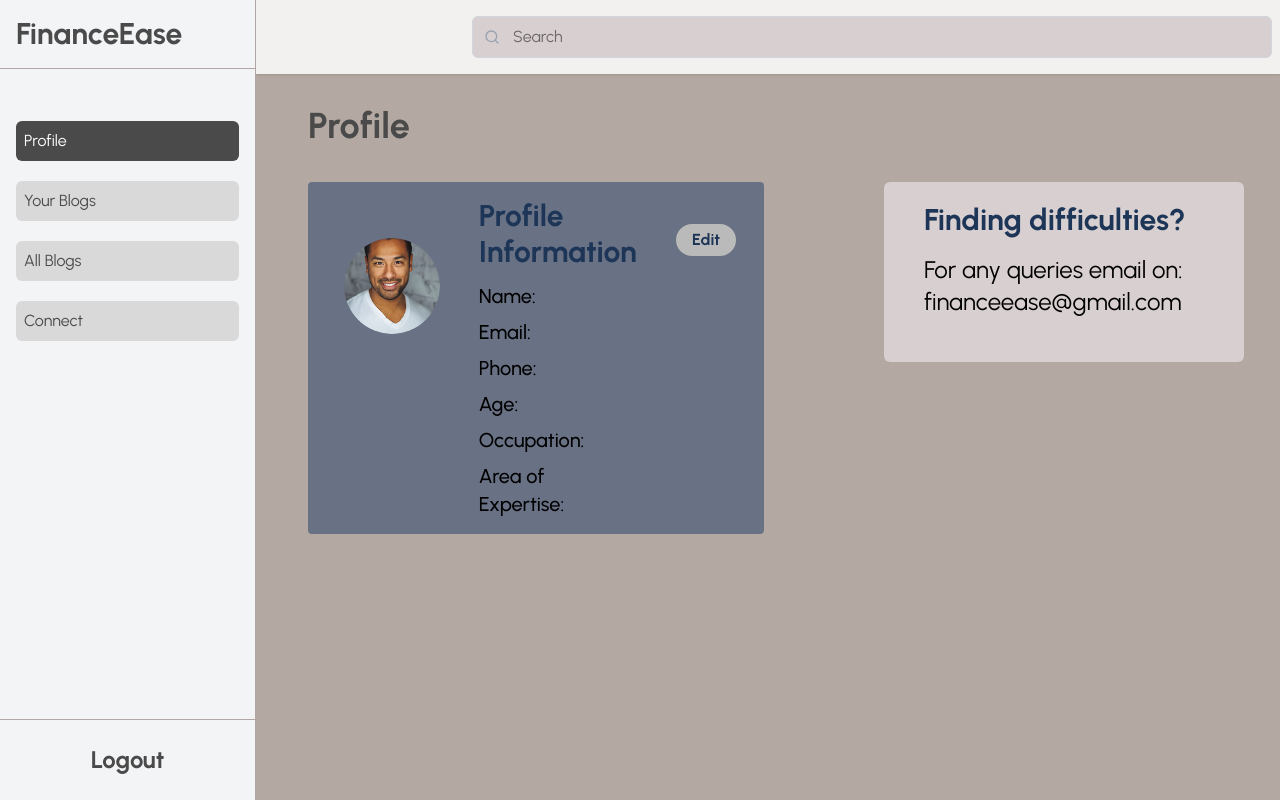
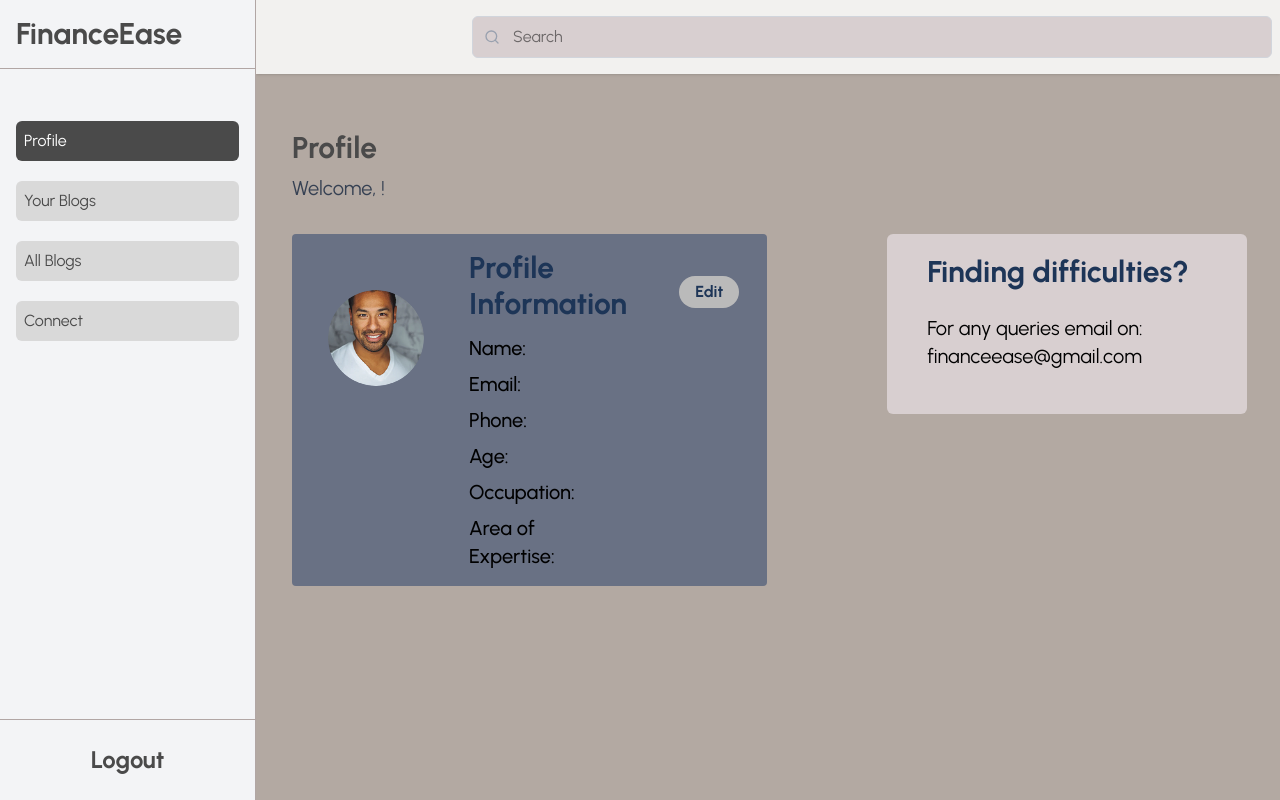
Before and after one commit to Het1203/FinanceEase, a React (Vite) app in the folder client/: page /expert/profile in a window 1280 px wide. Built offline with nearby package versions, Linux system fonts and the light colour scheme; no server answers.

Commit message:
Modified Expert Profile

```diff
--- a/client/src/components/ExpertProfile.jsx
+++ b/client/src/components/ExpertProfile.jsx
@@ -72,8 +72,9 @@ function ExpertProfile() {
     };
 
     return (
-        <div className="p-4">
-            <h1 className="text-4xl font-bold text-[#4A4A4A] ml-5 mb-4">Profile</h1>
+        <div className="space-y-6">
+            <h1 className="text-3xl font-bold text-[#4A4A4A] ml-5 mt-10 mb-2">Profile</h1>
+            <p className="text-xl text-gray-700 ml-5 mb-3">Welcome, {expert.name}!</p>
             <div className="flex">
                 {/* Left half */}
                 <div className="w-3/5 p-5 h-60">
@@ -122,7 +123,7 @@ function ExpertProfile() {
                         <h2 className="text-3xl font-bold text-[#1D3557] ml-10 mt-5">
                             Finding difficulties?
                         </h2>
-                        <p className="text-2xl text-dark ml-10 mt-4">
+                        <p className="text-xl text-dark ml-10 mt-6">
                             For any queries email on:
                             <br />
                             financeease@gmail.com
```
